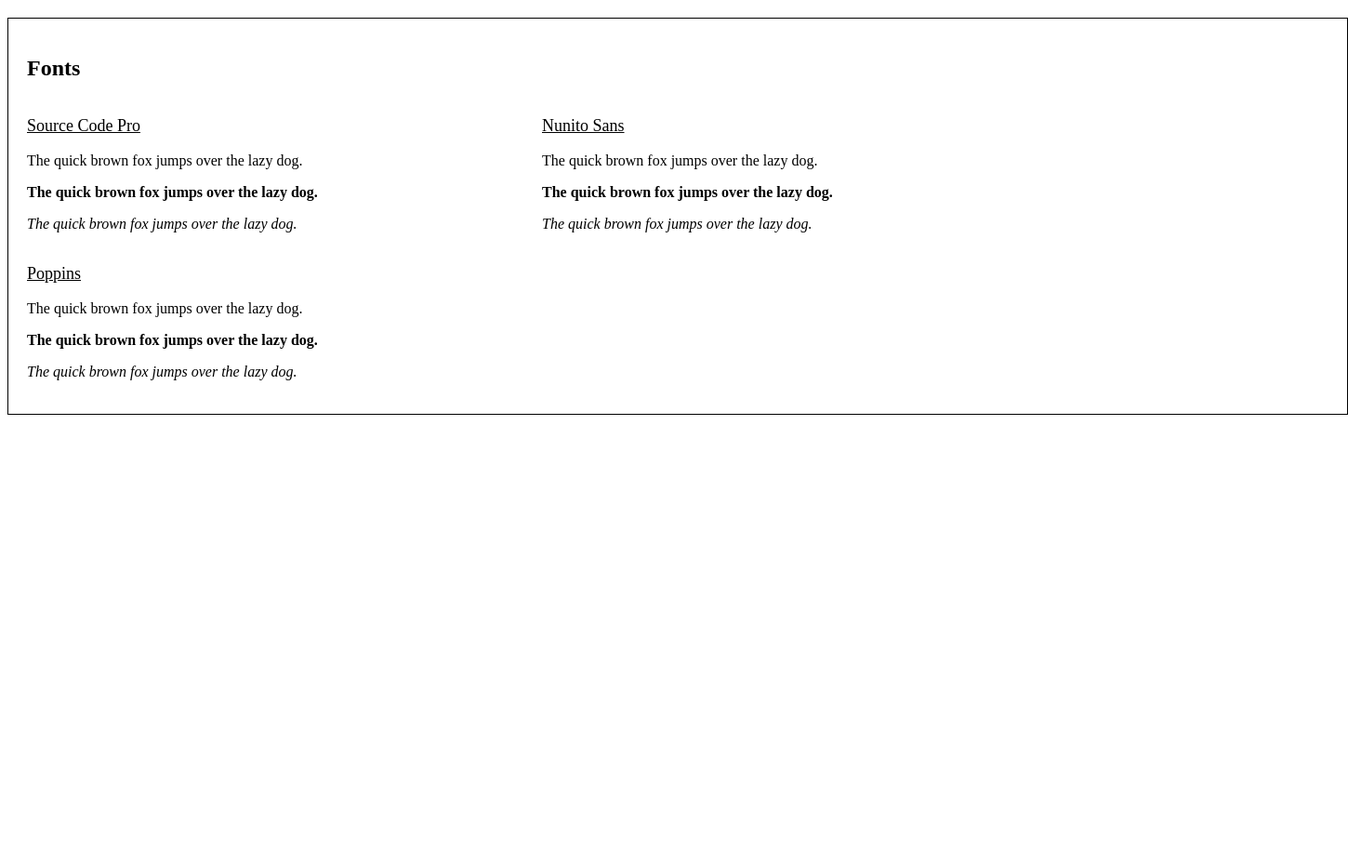
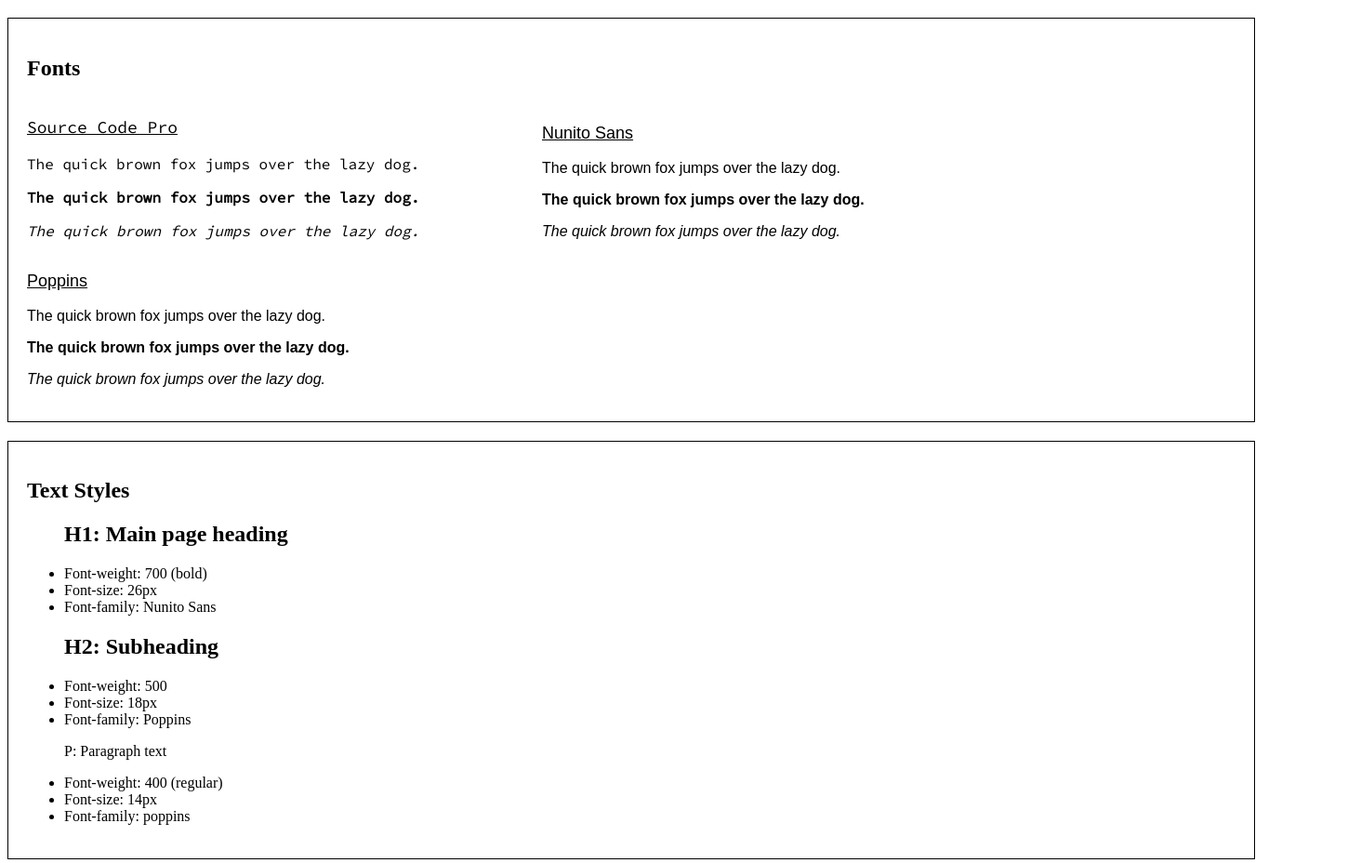
Before and after one commit to Josclud/Website-Design-System, a plain HTML site: page starting/index.html in a window 1280 px wide. Shown: the part 378-1306 px from the top of the page at 93% size, 1450 px wide, since content can reach past the window. Before the commit the page ends 832 px from the top, so only its background shows below. Drawn offline with Linux system fonts and the light colour scheme.

Commit message:
finalized the text style section

```diff
--- a/starting/index.html
+++ b/starting/index.html
@@ -7,6 +7,9 @@
   <meta name="viewport" content="width=device-width, initial-scale=1.0">
   <title>Document</title>
   <link rel="stylesheet" href="styles.css">
+  <link rel="preconnect" href="https://fonts.googleapis.com">
+  <link rel="preconnect" href="https://fonts.gstatic.com" crossorigin>
+  <link href="https://fonts.googleapis.com/css2?family=Source+Code+Pro&display=swap" rel="stylesheet">
 </head>
 
 <body>
@@ -51,6 +54,29 @@
       <p class="italic">The quick brown fox jumps over the lazy dog.</p>
     </div>
   </section>
+
+  <section class="textStyles">
+    <h2>Text Styles</h2>
+    <ul>
+      <h1>H1: Main page heading</h1>
+      <li>Font-weight: 700 (bold)</li>
+      <li>Font-size: 26px</li>
+      <li>Font-family: Nunito Sans</li>
+    </ul>
+    <ul>
+      <h2>H2: Subheading</h2>
+      <li>Font-weight: 500</li>
+      <li>Font-size: 18px</li>
+      <li>Font-family: Poppins</li>
+    </ul>
+    <ul>
+      <p>P: Paragraph text</p>
+      <li>Font-weight: 400 (regular)</li>
+      <li>Font-size: 14px</li>
+      <li>Font-family: poppins</li>
+    </ul>
+
+  </section>
 </body>
 
 </html>
--- a/starting/styles.css
+++ b/starting/styles.css
@@ -1,6 +1,6 @@
 .colors {
   border: 1px solid black;
-  width: 1400px;
+  width: 1300px;
   text-align: left;
   display: inline-block;
   padding: 20px 20px;
@@ -39,7 +39,7 @@
 .fonts {
   border: 1px black solid;
   margin-top: 20px;
-  width: 1400px;
+  width: 1300px;
   padding: 20px 20px;
 }
 
@@ -51,15 +51,18 @@
 .scp {
   width: 550px;
   display: inline-block;
+  font-family: 'Source Code Pro';
 }
 
 .nunito {
   width: 550px;
   display: inline-block;
+  font-family: 'Nunito Sans', sans-serif;
 }
 
 .poppins {
   display: inline-block;
+  font-family: 'Poppins', sans-serif;
 }
 
 .bold {
@@ -69,3 +72,13 @@
 .italic {
   font-style: italic;
 }
+
+.textStyles {
+  border: 1px solid black;
+  width: 1300px;
+  margin-top: 20px;
+  padding: 20px 20px;
+}
+.h1 {
+  text-align: left;
+}
```
